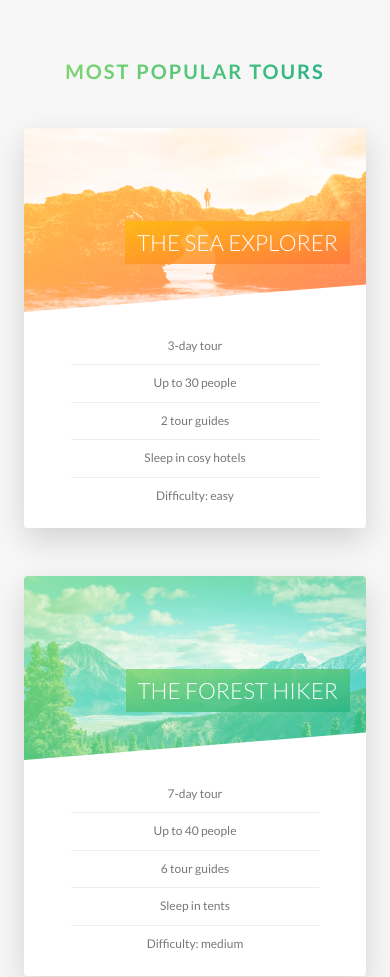
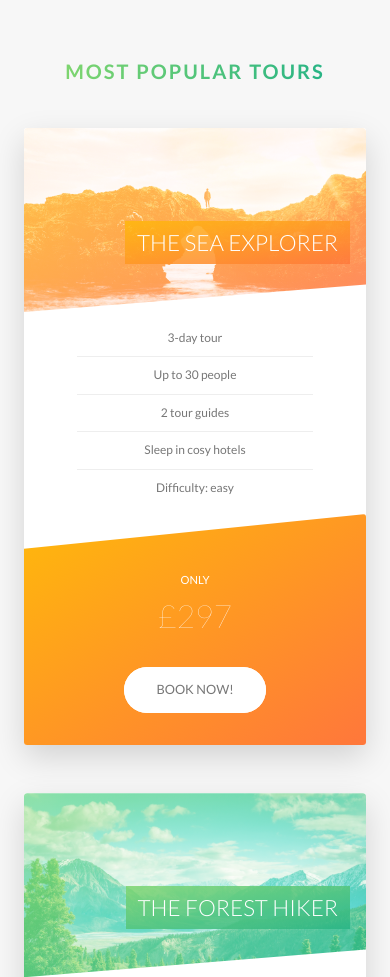
Before and after one commit to ClareBee/AdvancedCSS, a website: page natours/index.html in a window 390 px wide. Shown: the part 2365-3342 px from the top of the page. Drawn offline with Linux system fonts and the light colour scheme.

Commit message:
responsive redesign of card

```diff
--- a/natours/sass/components/_card.scss
+++ b/natours/sass/components/_card.scss
@@ -135,4 +135,47 @@
     font-size: 6rem;
     font-weight: 100;
   }
+
+  @include respond(tab-portrait){
+    height: auto;
+    border-radius: 3px;
+    background-color: $color-white;
+    box-shadow: 0 1.5rem 4rem rgba($color-black, .15);
+
+    &__side {
+      height: auto;
+      position: relative;
+      box-shadow: none;
+
+      &--back {
+        transform: rotateY(0);
+        clip-path: polygon(0 15%, 100% 0, 100% 100%, 0 100%);
+      }
+    }
+
+    &:hover &__side--front {
+      transform: rotateY(0);
+    }
+
+    &__cta {
+      position: relative;
+      top: 0;
+      left: 0;
+      transform: translate(0);
+      width: 100%;
+      padding: 7rem 4rem 4rem 4rem;
+    }
+
+    &__details {
+      padding: 1rem 3rem;
+    }
+
+    &__price-box {
+      margin-bottom: 3rem;
+    }
+
+    &__price-value {
+      font-size: 4rem;
+    }
+  }
 }
```
Also changed, not shown: natours/css/style.css.
